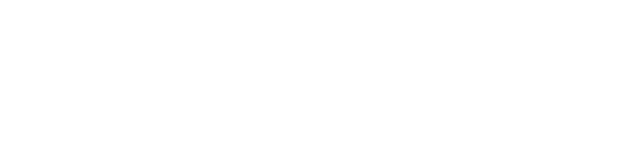
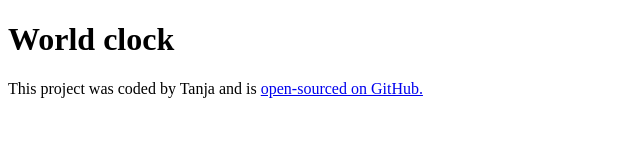
Before and after one commit to TanjaTh/world-clock-project, a plain HTML site: page index.html in a window 1280 px wide. Shown: the whole page, without its empty margins (0-640 px from the left). Drawn offline with Linux system fonts and the light colour scheme.

Commit message:
added initial project structure

```diff
--- a/index.html
+++ b/index.html
@@ -7,6 +7,11 @@
     <title>World clock project</title>
   </head>
   <body>
+    <h1>World clock</h1>
+    <footer>
+      This project was coded by Tanja and is
+      <a href="#" target="_blank">open-sourced on GitHub.</a>
+    </footer>
     <script src="src/index.js"></script>
   </body>
 </html>
```
